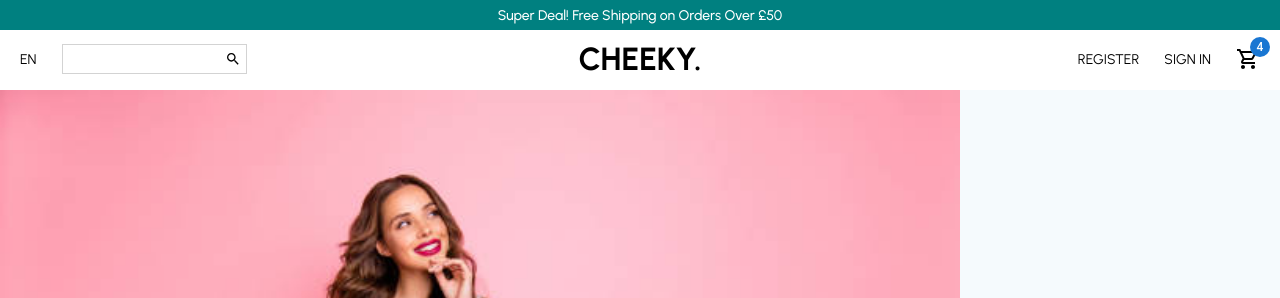
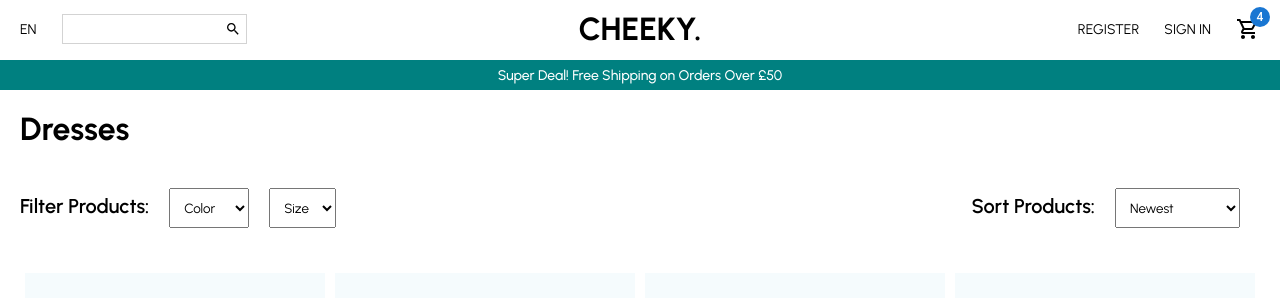
Before and after one commit to Cheeky97/E-Commerce, a React (Create React App) app in the folder ecommerce/: page / in a window 1280 px wide. Shown: the top 298 px of the page. Built offline with nearby package versions, Linux system fonts and the light colour scheme; grey boxes are pictures that could not be loaded.

Commit message:
Create ProductList page

```diff
--- a/ecommerce/src/App.jsx
+++ b/ecommerce/src/App.jsx
@@ -1,6 +1,7 @@
 import Home from "./Pages/Home";
+import ProductList from "./Pages/ProductList";
 
 const App = () => {
-  return <div> <Home/> </div>
+  return <div> <ProductList/> </div>
 }
 export default App;
--- /dev/null
+++ b/ecommerce/src/Pages/ProductList.jsx
@@ -0,0 +1,79 @@
+import React from 'react'
+import styledComponents from 'styled-components'
+import Announcement from '../Components/Announcement'
+import Footer from '../Components/Footer'
+import Navbar from '../Components/Navbar'
+import Newsletter from '../Components/Newsletter'
+import Products from '../Components/Products'
+
+
+const Container = styledComponents.div``
+const Title = styledComponents.h1`
+    margin: 20px;
+`
+const FilterContainer = styledComponents.div`
+    display: flex;
+    justify-content: space-between;
+`
+const Filter = styledComponents.div`
+    margin: 20px;
+`
+const FilterText = styledComponents.span`
+    font-size: 20px;
+    font-weight: 600;
+    margin-right: 20px;
+`
+const Select = styledComponents.select`
+    padding: 10px;
+    margin-right: 20px;
+`
+const Option = styledComponents.option``
+
+const ProductList = () => {
+  return (
+    <Container>
+        <Navbar/>
+        <Announcement/>
+        <Title>Dresses</Title>
+        <FilterContainer>
+            <Filter>
+                <FilterText>Filter Products:</FilterText>
+                <Select>
+                    <Option disabled selected>
+                    Color
+                    </Option>
+                    <Option>White</Option>
+                    <Option>Black</Option>
+                    <Option>Red</Option>
+                    <Option>Blue</Option>
+                    <Option>Yellow</Option>
+                    <Option>Green</Option>
+                </Select>
+                <Select>
+                    <Option disabled selected>
+                    Size
+                    </Option>
+                    <Option>XS</Option>
+                    <Option>S</Option>
+                    <Option>M</Option>
+                    <Option>L</Option>
+                    <Option>XL</Option>
+                </Select>
+            </Filter>
+            <Filter>
+                <FilterText>Sort Products:</FilterText>
+                <Select>
+                    <Option selected>Newest</Option>
+                    <Option>Price (lowest)</Option>
+                    <Option>Price (highest)</Option>
+                </Select>
+            </Filter>
+        </FilterContainer>
+        <Products/>
+        <Newsletter/>
+        <Footer/>
+    </Container>
+  )
+}
+
+export default ProductList
```
